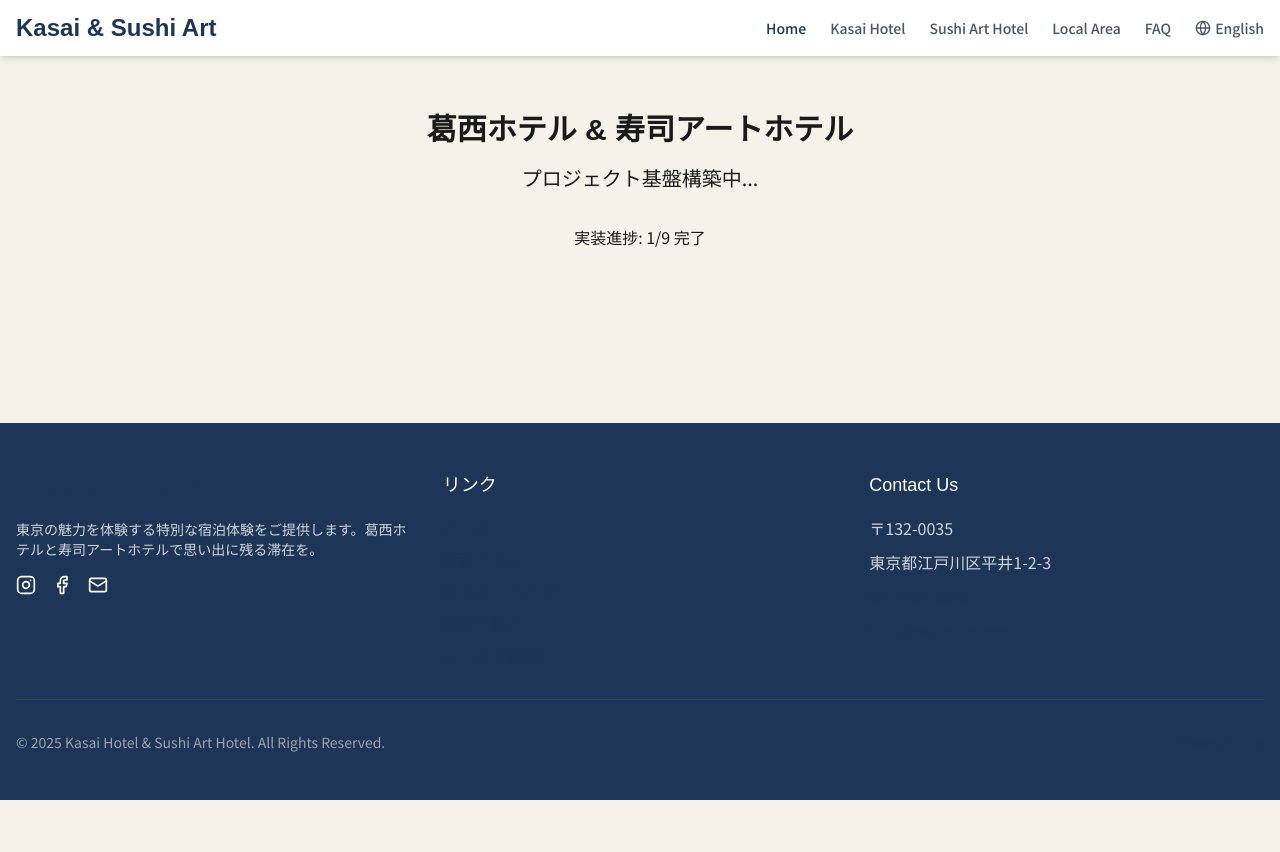
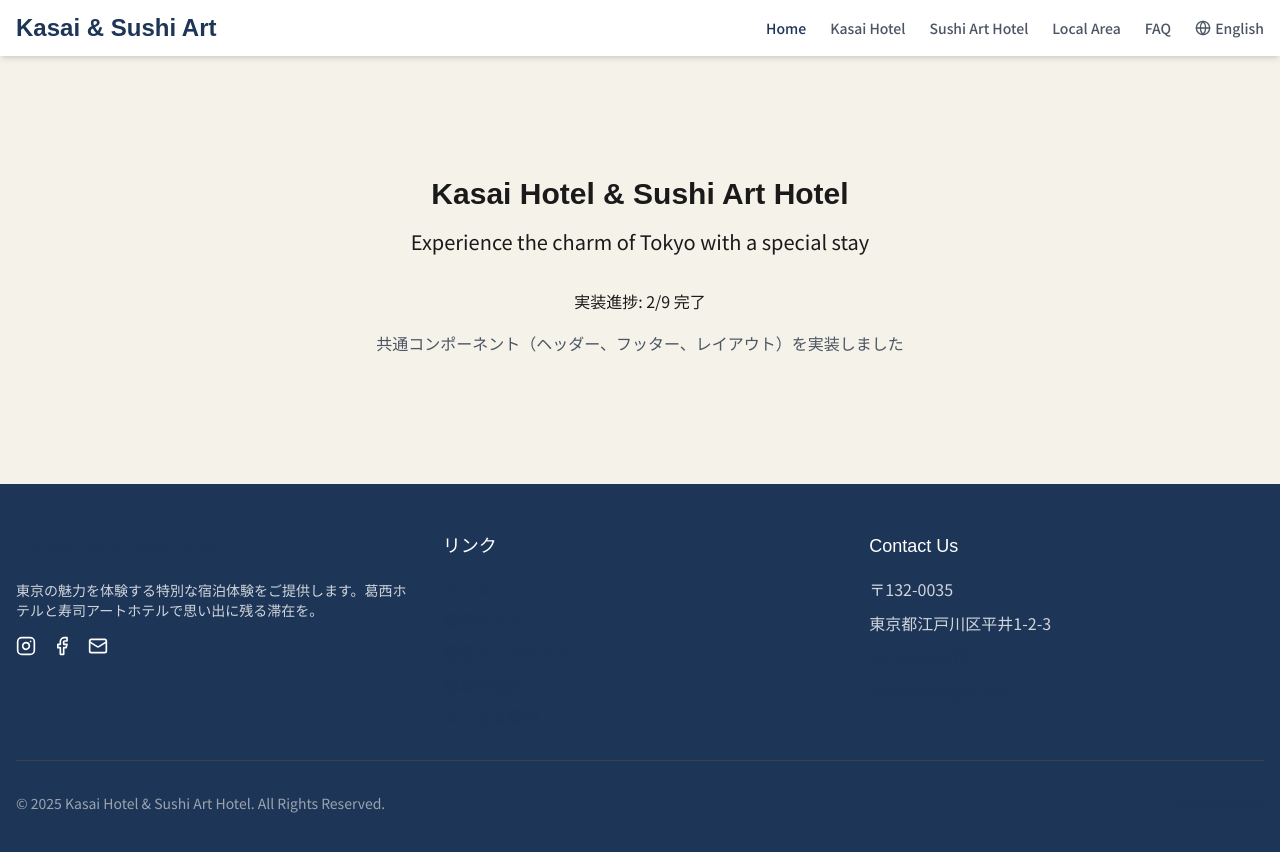
Before and after one commit to yoshishige-shintaro/sohsei-minpaku-website, a Next.js app: page /en in a window 1280 px wide. Shown: the top 852 px of the page. Before the commit the page ends 800 px from the top, so only its background shows below. Built offline with nearby package versions, Linux system fonts and the light colour scheme.

Commit message:
ロケールページを更新してレイアウトをテスト

```diff
--- a/src/app/[locale]/page.tsx
+++ b/src/app/[locale]/page.tsx
@@ -1,9 +1,21 @@
-export default function LocalePage() {
+import { Locale } from '@/lib/i18n';
+import { getTranslations } from '@/lib/translations';
+
+export default async function LocalePage({
+  params,
+}: {
+  params: { locale: Locale };
+}) {
+  const translations = await getTranslations(params.locale);
+
   return (
-    <div className="text-center py-12">
-      <h1 className="text-3xl font-bold mb-4">葛西ホテル & 寿司アートホテル</h1>
-      <p className="text-xl mb-8">プロジェクト基盤構築中...</p>
-      <p>実装進捗: 1/9 完了</p>
+    <div className="container mx-auto px-4 py-12">
+      <section className="text-center">
+        <h1 className="text-3xl font-bold mb-4">{translations.common.title}</h1>
+        <p className="text-xl mb-8">{translations.common.description}</p>
+        <p>実装進捗: 2/9 完了</p>
+        <p className="text-gray-600 mt-4">共通コンポーネント（ヘッダー、フッター、レイアウト）を実装しました</p>
+      </section>
     </div>
   );
 }
```
